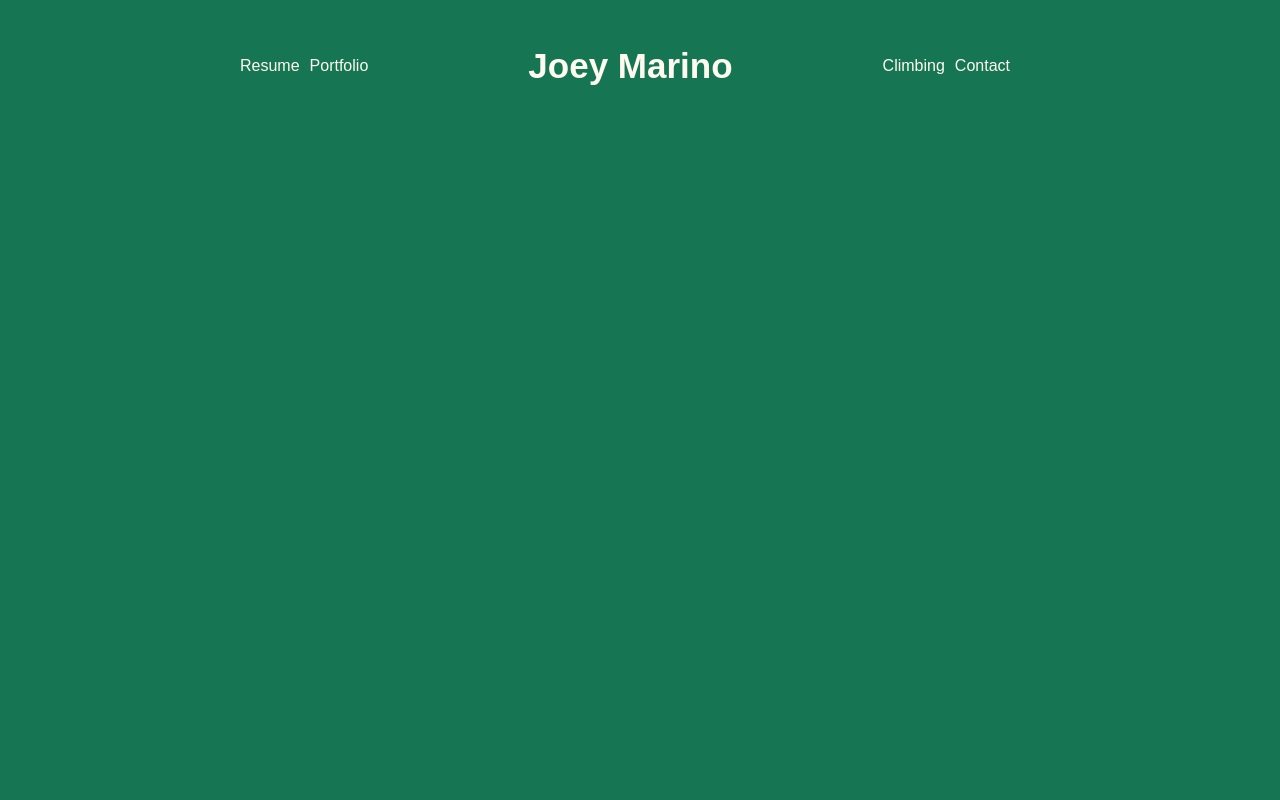
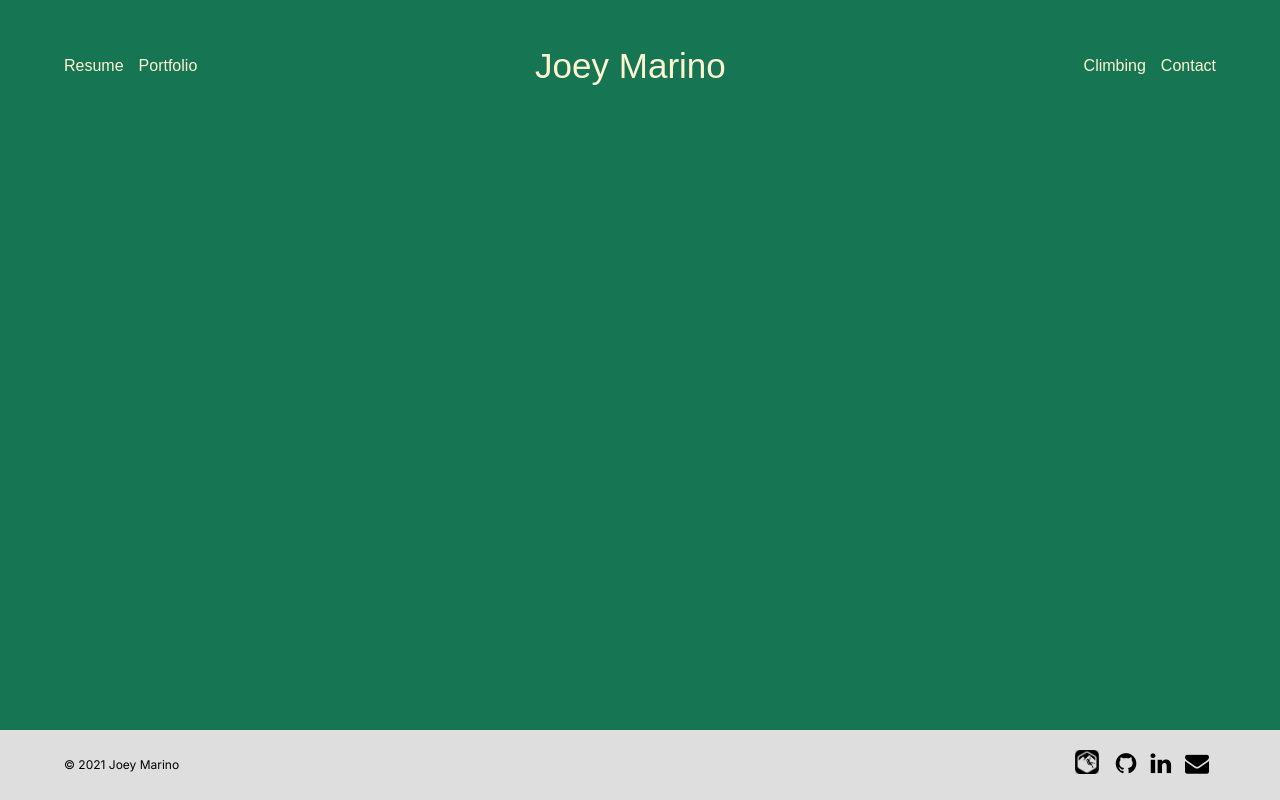
Before and after one commit to marinojoey/personal-site, a Next.js app: page / in a window 1280 px wide. Built offline with nearby package versions, Linux system fonts and the light colour scheme; a web font is replaced by a local one.

Commit message:
NavBar and Footer V1

```diff
--- a/app/assets/icons/MountainIcon.tsx
+++ /dev/null
@@ -1,33 +0,0 @@
-import React from 'react'
-
-interface MountainIconProps {
-  width?: number
-  height?: number
-}
-
-const MountainIcon: React.FC<MountainIconProps> = ({ width = 800, height = 800 }) => (
-  <svg
-    width={`${width}px`}
-    height={`${height}px`}
-    viewBox="0 0 17 17"
-    version="1.1"
-    xmlns="http://www.w3.org/2000/svg"
-  >
-    <title>Mountain</title>
-    <g stroke="none" strokeWidth="1" fill="none" fillRule="evenodd">
-      <path
-        d="M8.012,1.062 L4.035,8.87 L2.709,7.569 C2.709,7.569 -0.305,14 0.063,14 L15.965,14 L15.965,
-        13.998 L12.627,6.898 L11.644,7.51 L8.012,1.062 L8.012,1.062 Z M5.611,7.521 L8.062,
-        2.77 L10.347,6.851 L9.361,7.521 L8.021,6.233 L5.611,7.521 L5.611,7.521 Z"
-        fill="#434343"
-      />
-    </g>
-  </svg>
-)
-
-MountainIcon.defaultProps = {
-  width: 60,
-  height: 60,
-}
-
-export default MountainIcon
--- /dev/null
+++ b/app/components/Footer.tsx
@@ -0,0 +1,61 @@
+import React, { FC } from 'react'
+import 'font-awesome/css/font-awesome.min.css'
+import Image from 'next/image'
+import MpIcon from '../assets/icons/MP_icon.png'
+
+interface FooterProps {
+  className?: string
+}
+
+const icons = [
+  {
+    href: 'https://www.mountainproject.com/user/200180927/joey-marino',
+    type: 'image',
+    src: MpIcon,
+    alt: 'MP Icon',
+    key: 'mp-icon',
+  },
+  {
+    href: 'https://github.com/marinojoey',
+    type: 'icon',
+    iconClass: 'fa fa-github',
+    key: 'github',
+  },
+  {
+    href: 'https://www.linkedin.com/in/joeymarino1994/',
+    type: 'icon',
+    iconClass: 'fa fa-linkedin',
+    key: 'linkedin',
+  },
+  {
+    href: 'mailto:marinojoey@pm.me',
+    type: 'icon',
+    iconClass: 'fa fa-envelope',
+    key: 'email',
+  },
+]
+
+const Footer: FC<FooterProps> = ({ className }) => {
+  return (
+    <div className={`${className} footerContainer`}>
+      <nav className="alignVertically footerNav navbar">
+        <span style={{ color: 'black', fontSize: 12 }}>© 2021 Joey Marino</span>
+        <div className="iconContainer">
+          {icons.map(({ href, type, iconClass, src, alt, key }) => (
+            <a key={key} href={href}>
+              {type === 'icon' ? (
+                <i className={`${iconClass} icon`} />
+              ) : (
+                <div className="icon">
+                  {src && <Image src={src} alt={alt} width={24} height={24} />}
+                </div>
+              )}
+            </a>
+          ))}
+        </div>
+      </nav>
+    </div>
+  )
+}
+
+export default Footer
--- a/app/components/Navbar.tsx
+++ b/app/components/Navbar.tsx
@@ -11,24 +11,21 @@ const koulen = Koulen({ subsets: ['khmer'], style: 'normal', weight: '400' })
 const NavBar: FC<NavBarProps> = () => {
   return (
     <nav className={`${koulen.className} navbar`}>
-      <div className="linkGroup">
+      <div>
         <Link href="/resume" className="navLink">
           Resume
         </Link>
-        <Link href="/portfolio" className="navLink">
-          Portfolio
-        </Link>
+        <Link href="/portfolio">Portfolio</Link>
       </div>
-      <Link href="/" className="navLink mainTitle">
-        Joey Marino
+      <Link href="/" className="mainTitle">
+        <span className="shortTitle fullTitle">Joey</span>
+        <span className="fullTitle">&nbsp;Marino</span>
       </Link>
-      <div className="linkGroup">
+      <div>
         <Link href="/climbing" className="navLink">
           Climbing
         </Link>
-        <Link href="/contact" className="navLink">
-          Contact
-        </Link>
+        <Link href="/contact">Contact</Link>
       </div>
     </nav>
   )
--- a/app/globals.css
+++ b/app/globals.css
@@ -6,7 +6,8 @@
 body {
   background: #167553;
   color: #FFFAF0;
-  margin: 2rem;
+  height: 100%;
+  width: 100%;
 }
 h1, h2 {
   font-weight: bold;
@@ -14,7 +15,7 @@ h1, h2 {
   font-size: 1rem;
 }
 main {
-  max-width: 50rem;
+  width: 90%;
   margin-top: 3rem;
   margin-bottom: 3rem;
   margin-left: auto;
@@ -42,10 +43,25 @@ nav {
   margin-bottom: 2.5rem;
   margin-left: auto;
   margin-right: auto;
-  max-width: 50rem;
+  width: 90%;
+}
+@media (max-width: 599px) {
+  .fullTitle {
+    display: none;
+  }
+  .shortTitle {
+    display: inline;
+    margin: 0 -7px 0 7px;
+  }
+}
+
+@media (min-width: 600px) {
+  .fullTitle {
+    display: inline;
+  }
 }
 nav a, nav span {
-  color: #FFFAF0;
+  color: #FEF4D1;
 }
 nav a:hover {
   color: #000000;
@@ -58,24 +74,63 @@ main nav {
   justify-content: space-between;
 }
 
-.linkGroup {
-  margin-right: 20px;
-}
-
-.navLink {
-  margin-right: 10px;
-}
-
 .mainTitle {
   margin-right: 20px;
 }
 
-.rootBody {
-  width: 726px;
-  margin: auto;
+.mainTitle {
+  font-size: 35px;
+  font-weight: 500;
 }
 
-.mainTitle {
-  font-size: 35px;
-  font-weight: bold;
+.navLink {
+  margin-right: 15px;
 }
+
+.footerContainer {
+  width: 100%;
+  height: 70px;
+  background-color: #dedede;
+  display: flex;
+  align-items: center;
+  justify-content: center;
+}
+
+.footerNav {
+  height: 70px;
+  padding-bottom: 0;
+}
+.alignVertically {
+  display: flex;
+  align-items: center;
+  height: 100%;
+}
+
+.iconContainer i {
+  margin: 0 7px;
+  font-size: 24px;
+  cursor: pointer;
+}
+
+.icon {
+  color: #000000;
+}
+
+.icon:hover {
+  color: #167553;
+}
+
+.iconContainer {
+  display: flex;
+  align-items: center;
+}
+
+.icon {
+  display: inline-flex;
+  align-items: center;
+  margin: 0 10px;
+}
+
+.icon i {
+  font-size: 24px;
+}
--- a/app/layout.tsx
+++ b/app/layout.tsx
@@ -3,6 +3,7 @@ import './globals.css'
 import type { Metadata } from 'next'
 import { Inter } from 'next/font/google'
 import NavBar from './components/Navbar'
+import Footer from './components/Footer'
 
 const inter = Inter({ subsets: ['latin'] })
 
@@ -14,9 +15,10 @@ export const metadata: Metadata = {
 export default function RootLayout({ children }: { children: React.ReactNode }) {
   return (
     <html lang="en">
-      <body className={inter.className}>
+      <body className={`${inter.className} flex flex-col min-h-screen`}>
         <NavBar />
-        {children}
+        <main className="flex-grow">{children}</main>
+        <Footer className="flex items-center justify-center" />
       </body>
     </html>
   )
--- a/package.json
+++ b/package.json
@@ -14,6 +14,7 @@
     "@types/react-dom": "18.2.7",
     "autoprefixer": "^10.4.15",
     "eslint-config-next": "13.4.19",
+    "font-awesome": "^4.7.0",
     "next": "13.4.19",
     "postcss": "^8.4.29",
     "react": "18.2.0",
```
Also changed, not shown: .eslintrc.json, app/assets/icons/MP_icon.png (added), 1 other file (tests, documents, lock files or other folders).
